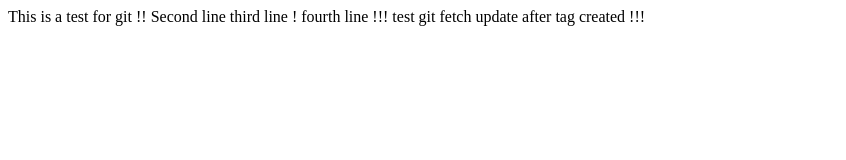
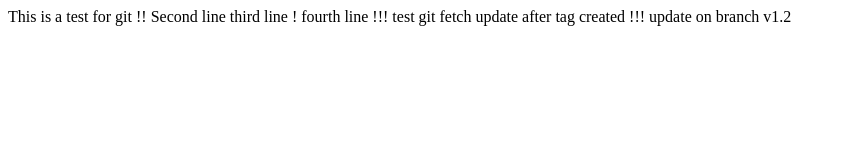
Before and after one commit to me00266/my_first_proj_learning_git, a plain HTML site: page index.html in a window 1280 px wide. Shown: the whole page, without its empty margins (0-846 px from the left). Drawn offline with Linux system fonts and the light colour scheme.

Commit message:
update file on branch v1.2 v2

```diff
--- a/index.html
+++ b/index.html
@@ -6,5 +6,6 @@ third line !
 fourth line !!!
 test git fetch
  update after tag created !!!
+ update on branch v1.2
 </body>
 </html>
```
